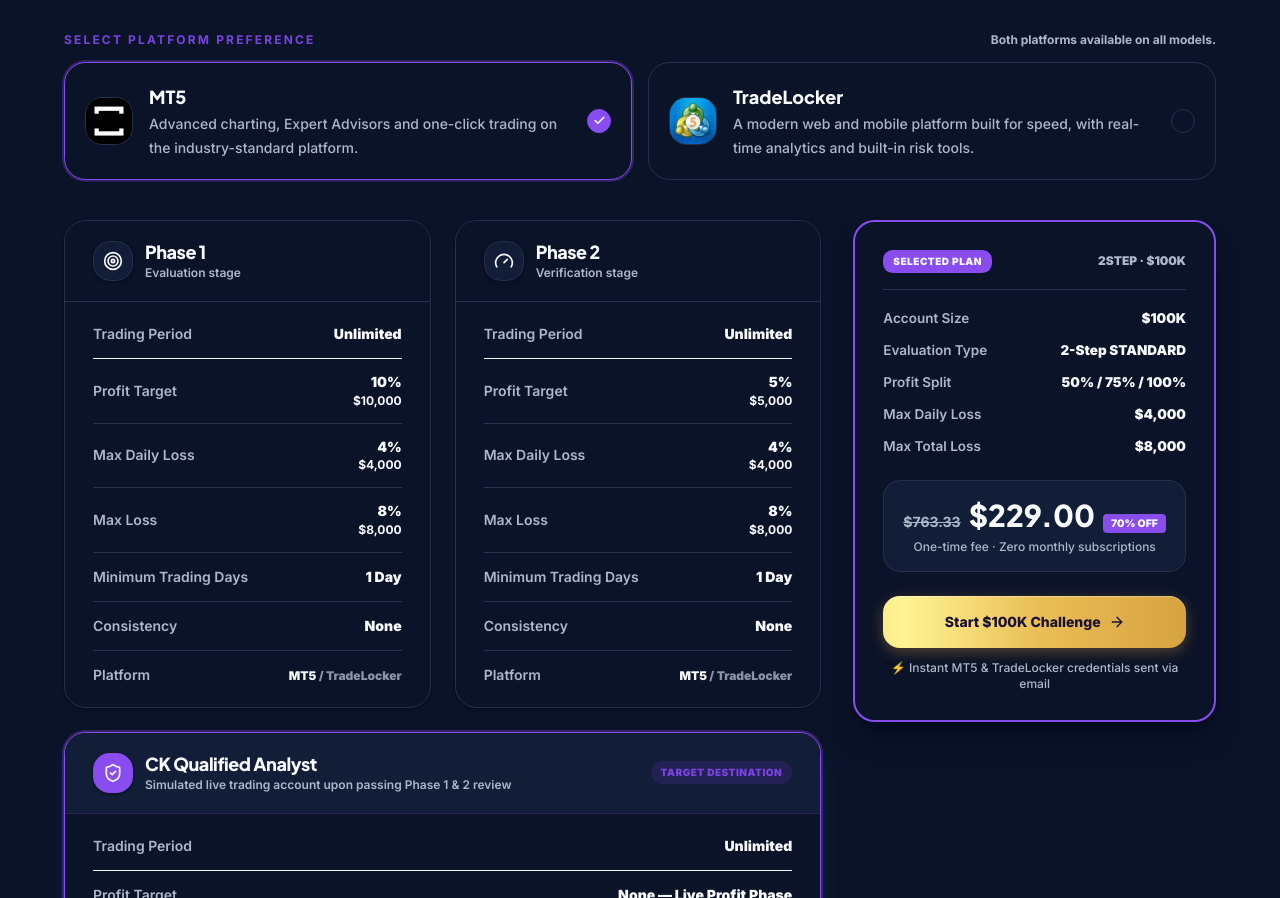
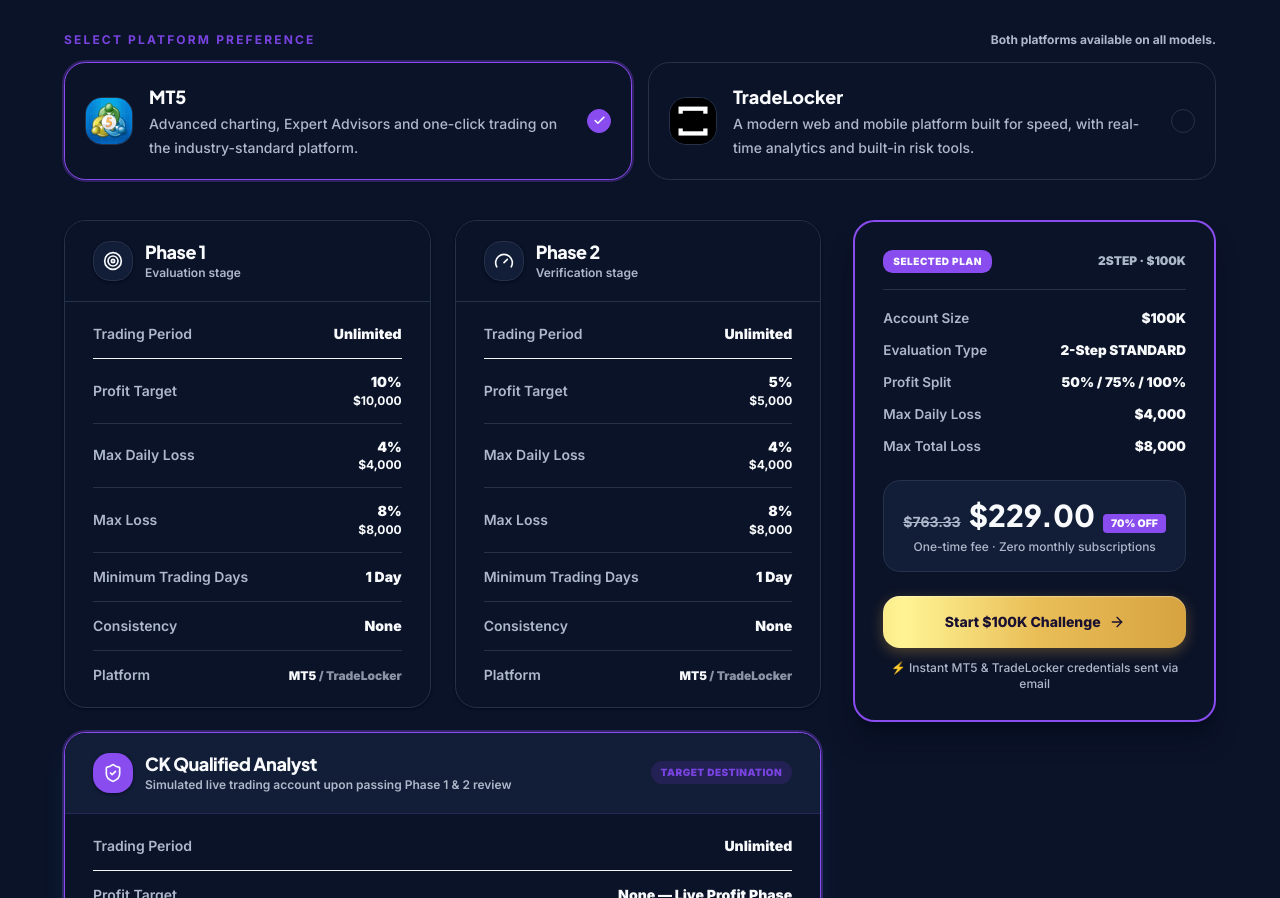
Before and after one commit to unchethan6-coder/ck-website-new-, a Next.js app: page /en/trading-objectives in a window 1280 px wide. Shown: the part 2550-3448 px from the top of the page. Built offline with nearby package versions, Linux system fonts and the light colour scheme.

Commit message:
Platforms: fix swapped MT5 / TradeLocker logos
The logo image files were named backwards, so each platform card showed the
other platform's icon on the homepage and the Trading Objectives page.
Swapped the references so each card shows its own logo.

```diff
--- a/components/sections/TradingObjectivesPageClient.tsx
+++ b/components/sections/TradingObjectivesPageClient.tsx
@@ -925,14 +925,14 @@
       id: "mt5",
       label: t("platforms.mt5.label"),
       tagline: t("platforms.mt5.tagline"),
-      logo: "/images/logos/mt5.png",
+      logo: "/images/logos/tradelocker.jpeg",
       desc: t("platforms.mt5.desc"),
     },
     {
       id: "tradelocker",
       label: t("platforms.tradelocker.label"),
       tagline: t("platforms.tradelocker.tagline"),
-      logo: "/images/logos/tradelocker.jpeg",
+      logo: "/images/logos/mt5.png",
       desc: t("platforms.tradelocker.desc"),
     },
   ];
```
